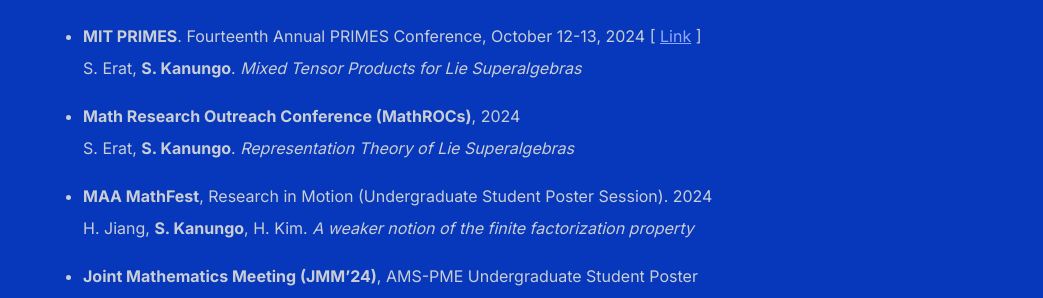
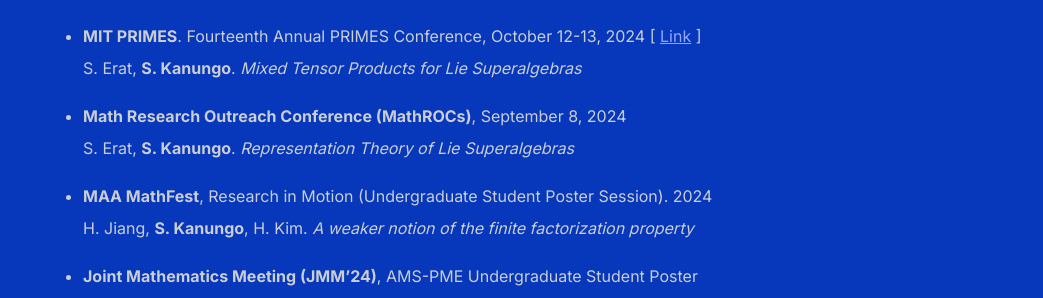
Before and after one commit to shihankanungo/shihankanungo.github.io, a Jekyll site: the page built from talks.md, in a window 1280 px wide. Shown: the part 310-608 px from the top of the page, without its empty margins (237-1280 px from the left). Built offline with Jekyll 4.4.1, drawn with Linux system fonts in a browser that asks for light colours.

Commit message:
Update talks.md

```diff
--- a/talks.md
+++ b/talks.md
@@ -10,7 +10,7 @@
 - **MIT PRIMES**. Fourteenth Annual PRIMES Conference, October 12-13, 2024 \[ [Link](https://math.mit.edu/research/highschool/primes/conference/index.html) \] <br>
   S. Erat, **S. Kanungo**. *Mixed Tensor Products for Lie Superalgebras* <br />
 
-- **Math Research Outreach Conference (MathROCs)**, 2024 <br />
+- **Math Research Outreach Conference (MathROCs)**, September 8, 2024 <br />
   S. Erat, **S. Kanungo**. *Representation Theory of Lie Superalgebras* <br />
 
 - **MAA MathFest**, Research in Motion (Undergraduate Student Poster Session). 2024 <br />
```
